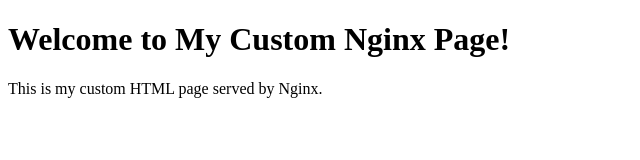
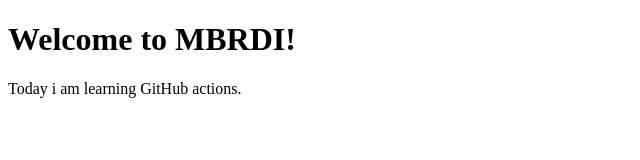
Before and after one commit to aswarda/sample-app, a plain HTML site: page index.html in a window 1280 px wide. Shown: the whole page, without its empty margins (0-640 px from the left). Drawn offline with Linux system fonts and the light colour scheme.

Commit message:
Update index.html

```diff
--- a/index.html
+++ b/index.html
@@ -4,7 +4,7 @@
     <title>My Custom Nginx Page</title>
 </head>
 <body>
-    <h1>Welcome to My Custom Nginx Page!</h1>
-    <p>This is my custom HTML page served by Nginx.</p>
+    <h1>Welcome to MBRDI!</h1>
+    <p> Today i am learning GitHub actions.</p>
 </body>
 </html>
```
